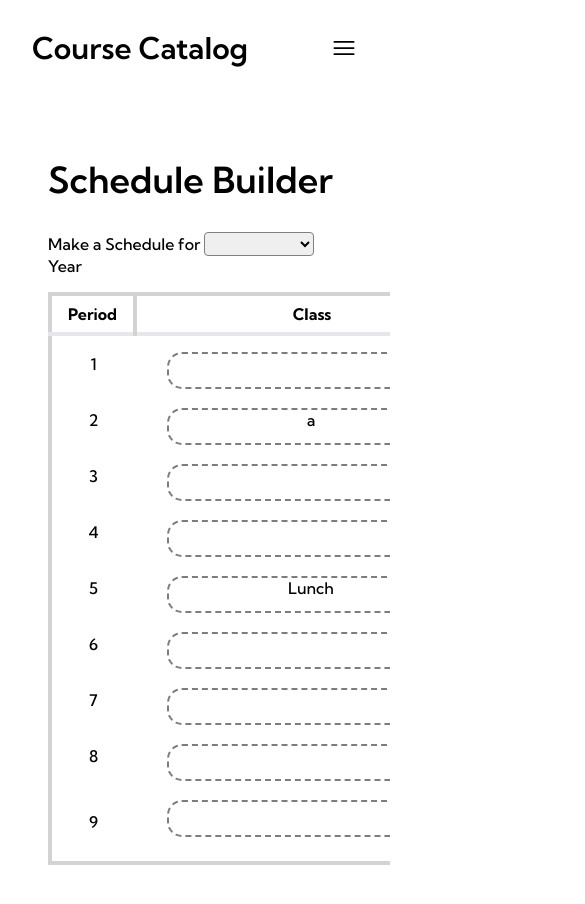
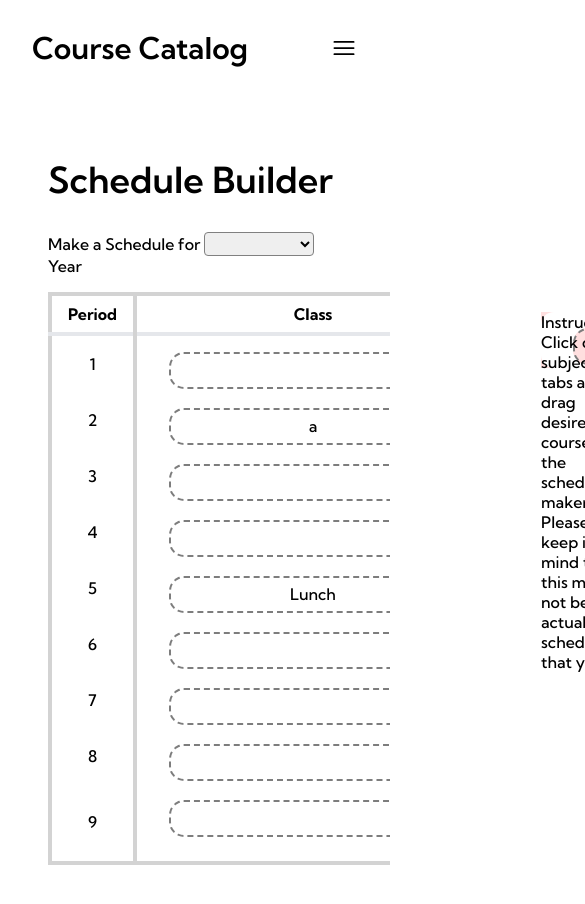
Before and after one commit to sitechtimes/course-catalog, a Nuxt app in the folder course-catalog/: page /ScheduleBuilder in a window 390 px wide. Shown: the top 904 px of the page, 585 px wide, since content can reach past the window. Built offline with nearby package versions, Linux system fonts and the light colour scheme; no server answers.

Commit message:
copy and paste from merge to make sure what i want happens

```diff
--- a/course-catalog/components/schedule builder/Scheduler.vue
+++ b/course-catalog/components/schedule builder/Scheduler.vue
@@ -3,9 +3,9 @@ import Placeholder from "../schedule builder/Placeholder.vue";
 export default {
   name: "Scheduler",
   props: {
-    schedule: [Object]
-  }
-}
+    schedule: [Object],
+  },
+};
 </script>
 <template>
   <table class="">
@@ -14,40 +14,58 @@ export default {
       <th class="px-20">Class</th>
     </tr>
     <tr class="border-t-4">
-      <td class="">1</td>
-      <td><div class="placeholder" id="first">{{ schedule[0].name }}</div></td>
+      <td class="" id="right">1</td>
+      <td>
+        <div class="placeholder" id="first">{{ schedule[0].name }}</div>
+      </td>
     </tr>
     <tr class="">
-      <td class="">2</td>
-      <td><div class="placeholder">{{ schedule[1].name }}</div></td>
+      <td class="" id="right">2</td>
+      <td>
+        <div class="placeholder">{{ schedule[1].name }}</div>
+      </td>
     </tr>
     <tr class="">
-      <td class="">3</td>
-      <td><div class="placeholder">{{ schedule[2].name }}</div></td>
+      <td class="" id="right">3</td>
+      <td>
+        <div class="placeholder">{{ schedule[2].name }}</div>
+      </td>
     </tr>
     <tr class="">
-      <td class="">4</td>
-      <td><div class="placeholder">{{ schedule[3].name }}</div></td>
+      <td class="" id="right">4</td>
+      <td>
+        <div class="placeholder">{{ schedule[3].name }}</div>
+      </td>
     </tr>
     <tr class="">
-      <td class="">5</td>
-      <td><div class="placeholder">{{ schedule[4].name }}</div></td>
+      <td class="" id="right">5</td>
+      <td>
+        <div class="placeholder">{{ schedule[4].name }}</div>
+      </td>
     </tr>
     <tr class="">
-      <td class="">6</td>
-      <td><div class="placeholder">{{ schedule[5].name }}</div></td>
+      <td class="" id="right">6</td>
+      <td>
+        <div class="placeholder">{{ schedule[5].name }}</div>
+      </td>
     </tr>
     <tr class="">
-      <td class="">7</td>
-      <td><div class="placeholder">{{schedule[6].name}}</div></td>
+      <td class="" id="right">7</td>
+      <td>
+        <div class="placeholder">{{ schedule[6].name }}</div>
+      </td>
     </tr>
     <tr class="">
-      <td class="">8</td>
-      <td><div class="placeholder">{{schedule[7].name}}</div></td>
+      <td class="" id="right">8</td>
+      <td>
+        <div class="placeholder">{{ schedule[7].name }}</div>
+      </td>
     </tr>
     <tr class="">
-      <td class="">9</td>
-      <td><div class="placeholder" id="last">{{schedule[8].name}}</div></td>
+      <td class="" id="right">9</td>
+      <td>
+        <div class="placeholder" id="last">{{ schedule[8].name }}</div>
+      </td>
     </tr>
   </table>
 </template>
@@ -71,6 +89,7 @@ td {
 }
 table {
   margin-top: 1rem;
+  margin-right: 3rem;
 }
 p {
   margin-top: 1rem;
@@ -81,6 +100,7 @@ p {
   border: 2px dashed #7d7d7d;
   border-radius: 15px;
   margin: 1rem 2rem 0.2rem 2rem;
+  padding-top: 0.4rem;
 }
 /* #first {
   margin-top: 1.2rem;
--- a/course-catalog/pages/ScheduleBuilder.vue
+++ b/course-catalog/pages/ScheduleBuilder.vue
@@ -1,79 +1,82 @@
 <script lang="ts">
+import Courses from "../components/schedule builder/Courses.vue";
 import Scheduler from "../components/schedule builder/Scheduler.vue";
 export default {
   name: "ScheduleBuilder",
   components: {
     Scheduler,
+    Courses,
   },
-  data(){
-    return{
+  data() {
+    return {
       schedule: [
         {
-      period: 1
+          period: 1,
         },
         {
-      period: 2 ,
-      name: "a"
+          period: 2,
+          name: "a",
         },
         {
-      period: 3
+          period: 3,
         },
         {
-      period: 4
+          period: 4,
         },
         {
           name: "Lunch",
-      period: 5
+          period: 5,
         },
         {
-      period: 6
+          period: 6,
         },
         {
-      period: 7
+          period: 7,
         },
         {
-      period: 8
+          period: 8,
         },
         {
-      period: 9
+          period: 9,
         },
       ],
-    }
+    };
   },
   methods: {
-    changeNeeded: function () { // finally got props and stuff to work, likely super unoptomized but fuck it it's good enough
-      this.schedule =[
+    changeNeeded: function () {
+      // finally got props and stuff to work, likely super unoptomized but fuck it it's good enough
+      this.schedule = [
         {
-        period: 1
+          period: 1,
         },
         {
-        period: 2 ,
-        name: "a"
+          period: 2,
+          name: "a",
         },
         {
-        period: 3
+          period: 3,
         },
         {
-        period: 4
+          period: 4,
         },
         {
           name: "Lunch",
-        period: 5
+          period: 5,
         },
         {
-        period: 6
+          period: 6,
         },
         {
-        period: 7
+          period: 7,
         },
         {
-        period: 8
+          period: 8,
         },
         {
-        period: 9
+          period: 9,
         },
-      ]
-      const schedule = this.schedule
+      ];
+      const schedule = this.schedule;
       document.querySelectorAll(".button").forEach((button) => {
         button.remove();
       });
@@ -83,16 +86,16 @@ export default {
             name: "mathAP",
             category: "math",
             AP: true,
-          periods: 2
+            periods: 2,
           },
           {
             name: "englishAP",
             category: "english",
-          AP: true
+            AP: true,
           },
           {
             name: "english1",
-          category: "english"
+            category: "english",
           },
           {
             name: "math1",
@@ -102,32 +105,32 @@ export default {
             name: "scienceAP",
             category: "science",
             AP: true,
-          periods: 2
+            periods: 2,
           },
           {
             name: "science1",
-          category: "science"
+            category: "science",
           },
           {
             name: "historyAP",
             category: "history",
-          AP: true
+            AP: true,
           },
           {
             name: "history1",
             category: "history",
-          periods: 2
+            periods: 2,
           },
           {
-          name:"class5AP",
-          category:"class5",
-        AP: true
+            name: "class5AP",
+            category: "class5",
+            AP: true,
           },
           {
-          name:"class5",
-          category:"class5"
+            name: "class5",
+            category: "class5",
           },
-        ]
+        ];
         const needed = {
           // use the other false/true stuff to check if duplicate classes (2 science 2 english etc). idk which classes can and cant have duplicates
           english: false,
@@ -139,50 +142,70 @@ export default {
           russian: false,
           AP: 0,
           educationalPeriods: 0,
-        }
-        seniorClasses.forEach((object) => document.querySelector(".top").insertAdjacentHTML(`beforeend`,
+        };
+        seniorClasses.forEach((object) =>
+          document
+            .querySelector(".top")
+            .insertAdjacentHTML(
+              `beforeend`,
               `<button class="button">${object.name}</button>`
-        ));
+            )
+        );
         document.querySelectorAll(".button").forEach((button) => {
           button.addEventListener("click", function () {
-            const chosenClass = seniorClasses.find((course) => course.name === this.textContent)
-            console.log(chosenClass)
+            const chosenClass = seniorClasses.find(
+              (course) => course.name === this.textContent
+            );
+            console.log(chosenClass);
             if (chosenClass.AP) {
               if (needed.AP === 4) {
-                console.log("you have too many ap classes")
-                console.log(this.needed.AP)
-              }
-              else if (chosenClass.periods === 2) {
-                if (schedule.find((period  => period.name === undefined && schedule[period.period].name === undefined))) {
-                  needed.AP += 1
-                  button.remove()
-                  schedule.find((period  => period.name === undefined && schedule[period.period].name === undefined)).name = chosenClass.name
-                  schedule[schedule.find((period  => period.name === chosenClass.name)).period].name = chosenClass.name
-                  console.log(schedule)
-                }
-                else {
-                  console.log("fucked up")
-                }
-              }
-              else {
-                console.log(chosenClass.periods)
-                needed.AP += 1
-                button.remove()
-                schedule.find((period  => period.name === undefined)).name = chosenClass.name
-                console.log(schedule)
+                console.log("you have too many ap classes");
+                console.log(this.needed.AP);
+              } else if (chosenClass.periods === 2) {
+                if (
+                  schedule.find(
+                    (period) =>
+                      period.name === undefined &&
+                      schedule[period.period].name === undefined
+                  )
+                ) {
+                  needed.AP += 1;
+                  button.remove();
+                  schedule.find(
+                    (period) =>
+                      period.name === undefined &&
+                      schedule[period.period].name === undefined
+                  ).name = chosenClass.name;
+                  schedule[
+                    schedule.find(
+                      (period) => period.name === chosenClass.name
+                    ).period
+                  ].name = chosenClass.name;
+                  console.log(schedule);
+                } else {
+                  console.log("fucked up");
                 }
               } else {
-              button.remove()
-              console.log(chosenClass.periods)
-              schedule.find((period  => period.name === undefined)).name = chosenClass.name
-              console.log(schedule)
+                console.log(chosenClass.periods);
+                needed.AP += 1;
+                button.remove();
+                schedule.find((period) => period.name === undefined).name =
+                  chosenClass.name;
+                console.log(schedule);
               }
-          })
-        })
+            } else {
+              button.remove();
+              console.log(chosenClass.periods);
+              schedule.find((period) => period.name === undefined).name =
+                chosenClass.name;
+              console.log(schedule);
             }
+          });
+        });
       }
-  }
-}
+    },
+  },
+};
 </script>
 
 <template>
@@ -203,7 +226,14 @@ export default {
       </h1>
     </div>
     <div class="bottom">
-      <Scheduler class="" :schedule="schedule" :period="schedule.period" :name="schedule.name"></Scheduler></div>
+      <Scheduler
+        class=""
+        :schedule="schedule"
+        :period="schedule.period"
+        :name="schedule.name"
+      ></Scheduler>
+      <Courses />
+    </div>
   </div>
 </template>
 
@@ -224,6 +254,10 @@ h2 {
 .top {
   margin-top: 2rem;
 }
+.bottom {
+  display: flex;
+  flex-direction: row;
+}
 @media only screen and (min-width: 976px) {
   #builder {
     padding-top: 0;
```
Also changed, not shown: course-catalog/components/schedule builder/Courses.vue (+22 -17 lines). Lines whose indentation alone changed are shown as unchanged.
